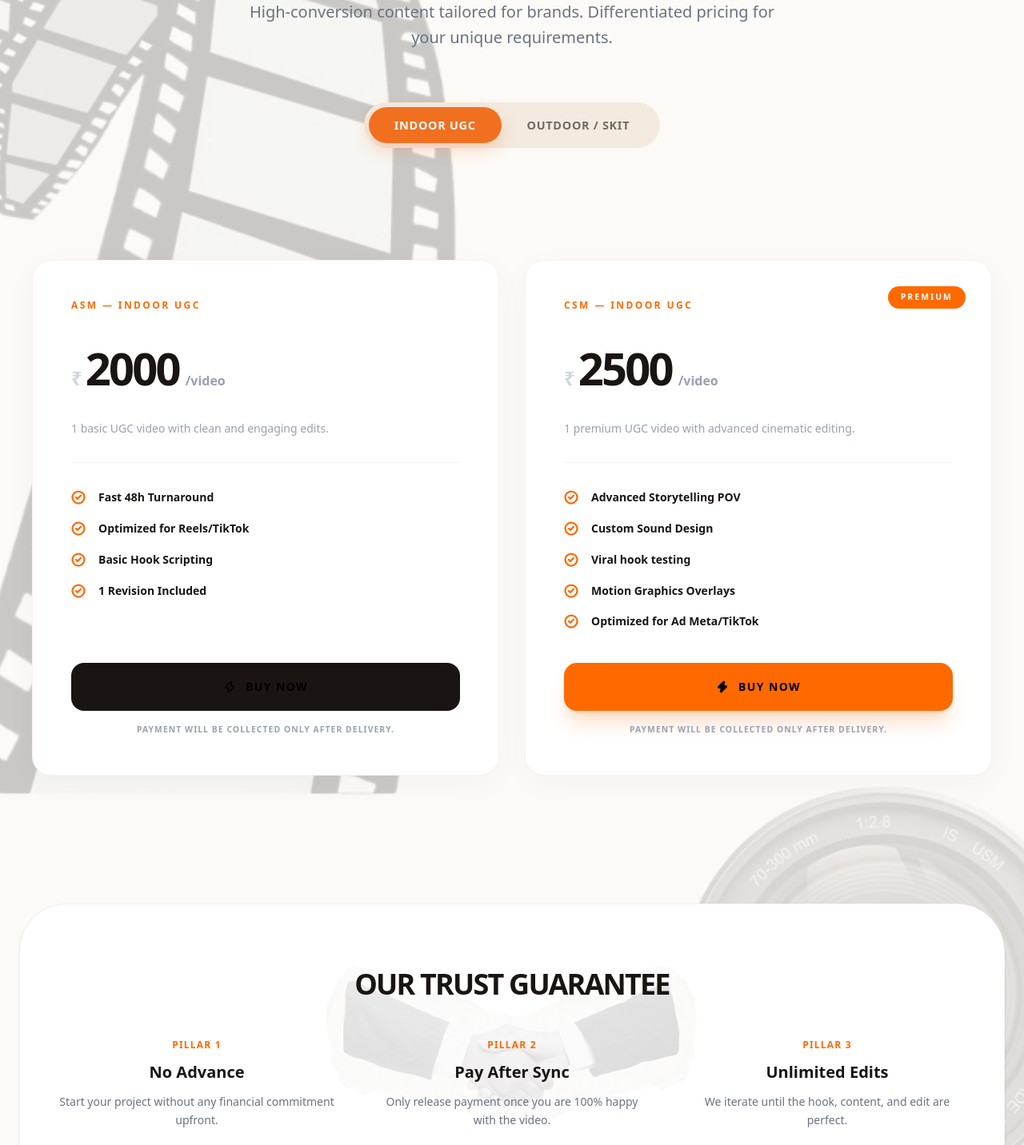
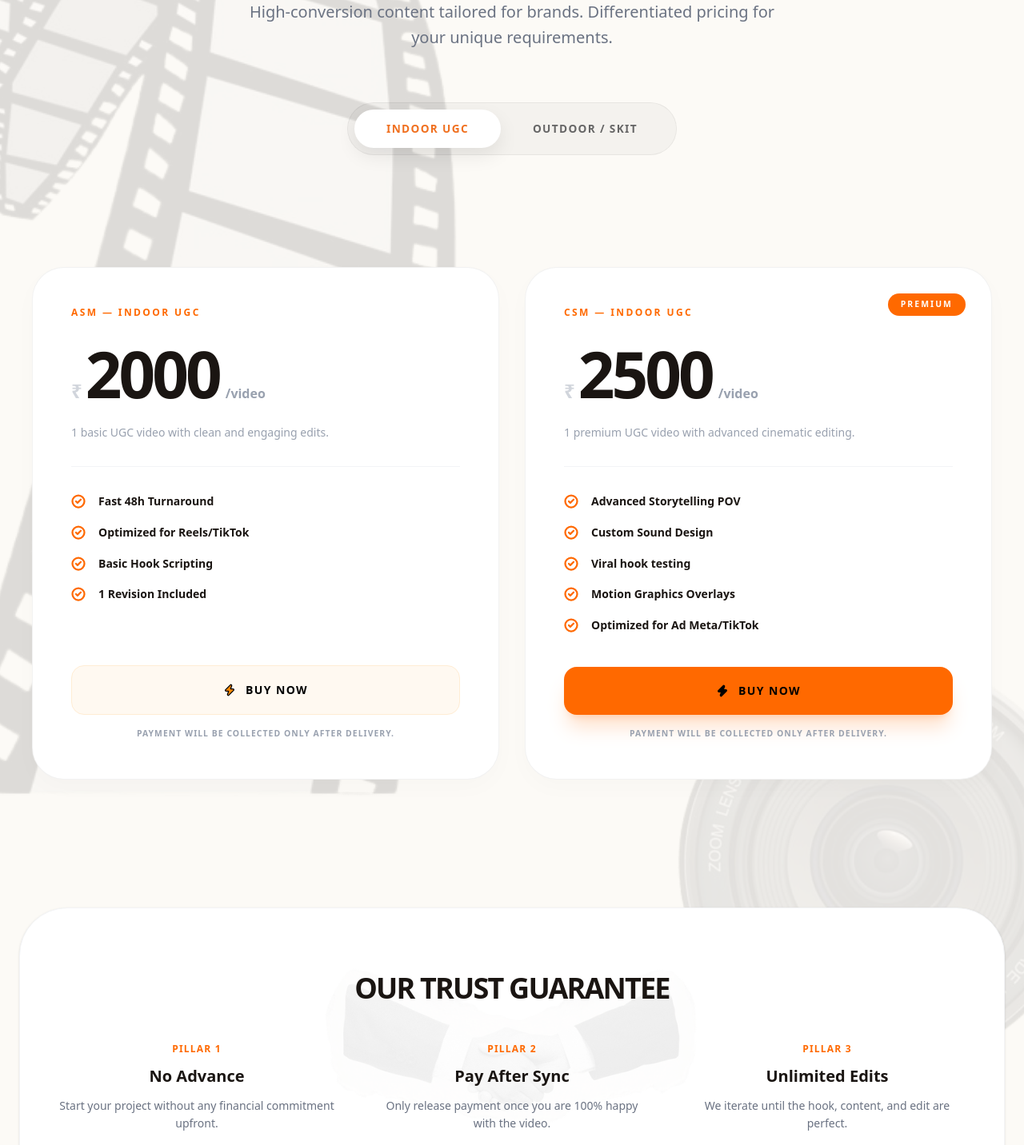
Before and after one commit to arnavpaniya/Adency, a Next.js app: page /plans in a window 1280 px wide. Shown: the part 420-1852 px from the top of the page at 80% size. Built offline with nearby package versions, Linux system fonts and the light colour scheme.

Commit message:
refactor: update pricing page UI with refined card styling, typography, and subtle background iconography.

```diff
--- a/src/app/globals.css
+++ b/src/app/globals.css
@@ -1152,51 +1152,53 @@ a {
 
 .plan-card {
   position: relative;
-  border-radius: var(--radius-lg);
+  background: white;
+  border: 1px solid rgba(0, 0, 0, 0.05);
+  border-radius: 40px;
   padding: 48px;
-  background: #ffffff;
-  border: 1px solid rgba(232, 141, 94, 0.12);
-  transition: all 0.4s cubic-bezier(0.2, 0.8, 0.2, 1);
   display: flex;
   flex-direction: column;
-  box-shadow: 0 10px 40px rgba(26, 21, 18, 0.03);
+  transition: all 0.5s cubic-bezier(0.16, 1, 0.3, 1);
+  box-shadow: 0 10px 30px rgba(0, 0, 0, 0.02);
 }
 
 .plan-card:hover {
-  transform: translateY(-8px);
-  border-color: var(--accent);
-  box-shadow: 0 30px 70px rgba(240, 112, 32, 0.1);
+  transform: translateY(-12px);
+  box-shadow: 0 40px 80px rgba(240, 112, 32, 0.08);
+  border-color: rgba(240, 112, 32, 0.1);
 }
 
 .plan-price-large {
-  font-size: 3.5rem;
+  font-size: 5rem;
   font-weight: 900;
+  color: #1a1512;
   letter-spacing: -0.05em;
-  color: var(--text-dark);
+  line-height: 1;
   margin: 12px 0;
 }
 
 .pricing-toggle-wrap {
   display: inline-flex;
-  background: var(--bg-sand);
-  padding: 6px;
+  background: rgba(0, 0, 0, 0.03);
+  padding: 8px;
   border-radius: 100px;
+  border: 1px solid rgba(0, 0, 0, 0.05);
   margin: 0 auto 60px;
 }
 
 .pricing-toggle-btn {
-  padding: 12px 32px;
+  padding: 14px 40px;
   border-radius: 100px;
+  font-size: 0.85rem;
   font-weight: 800;
-  font-size: 0.9rem;
   text-transform: uppercase;
-  letter-spacing: 0.05em;
-  transition: all 0.3s ease;
-  color: var(--text-muted);
+  letter-spacing: 0.1em;
+  transition: all 0.4s cubic-bezier(0.16, 1, 0.3, 1);
+  color: #666;
 }
 
 .pricing-toggle-btn.active {
-  background: var(--accent);
-  color: #ffffff;
-  box-shadow: 0 8px 20px rgba(240, 112, 32, 0.25);
+  background: white;
+  color: #f07020;
+  box-shadow: 0 10px 25px rgba(0, 0, 0, 0.08);
 }
--- a/src/app/plans/page.tsx
+++ b/src/app/plans/page.tsx
@@ -78,14 +78,14 @@ export default function PlansPage() {
     <div className="bg-[#fcfaf6] min-h-screen relative overflow-hidden flex flex-col">
       <Navbar onOpenModal={() => setIsModalOpen(true)} />
 
-      {/* ── Background Icons (Static, Original Colors) ── */}
-      <div className="decorative-icon top-[10%] -left-20 opacity-20 scale-125">
+      {/* ── Background Icons (Subtle, Static) ── */}
+      <div className="decorative-icon top-[10%] -left-20 opacity-[0.12] scale-125">
         <Image src="/assets/icons/icon2.png" alt="" width={600} height={600} />
       </div>
-      <div className="decorative-icon top-[40%] -right-40 opacity-15 scale-110">
+      <div className="decorative-icon top-[35%] -right-40 opacity-[0.1] scale-110">
         <Image src="/assets/icons/icon1.png" alt="" width={700} height={700} />
       </div>
-      <div className="decorative-icon top-[65%] -left-32 opacity-15 scale-105">
+      <div className="decorative-icon top-[65%] -left-32 opacity-[0.12] scale-105">
         <Image src="/assets/icons/icon3.png" alt="" width={500} height={500} />
       </div>
 
@@ -183,10 +183,10 @@ export default function PlansPage() {
                       className={`w-full py-5 rounded-2xl font-black text-sm uppercase tracking-widest transition-all flex items-center justify-center gap-3 active:scale-95 ${
                         plan.highlight
                           ? "bg-orange-500 text-white shadow-xl shadow-orange-500/20 hover:bg-orange-600"
-                          : "bg-[#1a1512] text-white hover:bg-black hover:shadow-xl shadow-black/10"
+                          : "bg-orange-50/80 text-orange-600 border border-orange-100 hover:bg-orange-50 hover:shadow-lg shadow-orange-500/5 text-orange-700"
                       }`}
                     >
-                      <Zap size={16} className={plan.highlight ? "fill-current" : ""} />
+                      <Zap size={16} className={plan.highlight ? "fill-current" : "fill-orange-400"} />
                       Buy Now
                     </Link>
                     <p className="text-[0.65rem] text-center mt-4 text-gray-400 font-bold uppercase tracking-widest">
@@ -201,7 +201,7 @@ export default function PlansPage() {
 
         {/* ── Trust Section ── */}
         <section className="mt-40 relative py-20 px-12 rounded-[60px] bg-white border border-gray-100 shadow-sm overflow-hidden text-center">
-          <div className="decorative-icon top-1/2 left-1/2 -translate-x-1/2 -translate-y-1/2 opacity-15 scale-125">
+          <div className="decorative-icon top-1/2 left-1/2 -translate-x-1/2 -translate-y-1/2 opacity-[0.08] scale-125">
             <Image src="/assets/icons/icon5.png" alt="" width={400} height={400} />
           </div>
 
@@ -226,7 +226,7 @@ export default function PlansPage() {
 
         {/* ── Final CTA ── */}
         <section className="mt-32 relative py-24 rounded-[60px] bg-[#1a1512] text-white text-center overflow-hidden">
-          <div className="decorative-icon -bottom-20 -right-20 opacity-20 scale-125">
+          <div className="decorative-icon -bottom-20 -right-20 opacity-[0.12] scale-125">
             <Image src="/assets/icons/icon4.png" alt="" width={500} height={500} />
           </div>
 
```
